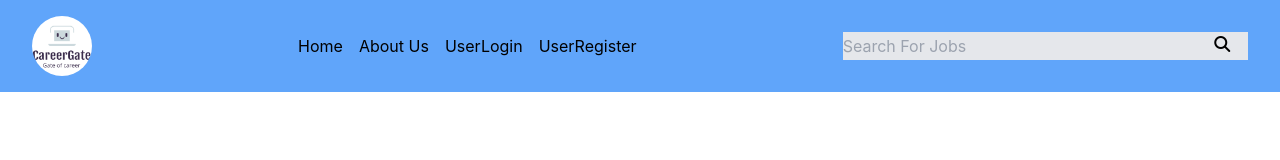
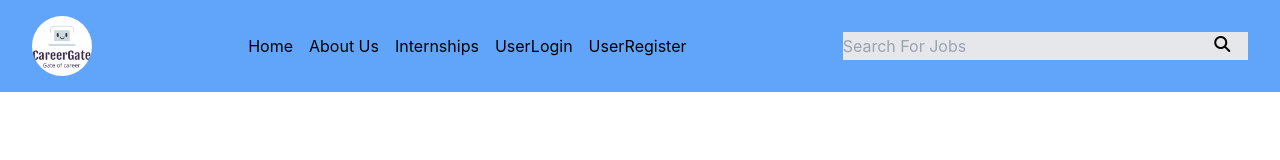
Before and after one commit to makwana-prateek23/JobSearch-Portal, a React (Create React App) app: page /about-us in a window 1280 px wide. Shown: the top 160 px of the page. Built offline with nearby package versions, Linux system fonts and the light colour scheme.

Commit message:
Created Newpage

```diff
--- a/src/App.css
+++ b/src/App.css
@@ -139,7 +139,7 @@ s .main-bnr {
 .FooterTopOtherPages {
   padding-top: 80px;
 }
-section {
+.Section {
   position: relative;
   z-index: 1;
 }
--- a/src/App.js
+++ b/src/App.js
@@ -1,6 +1,7 @@
 import "./App.css";
 
 import AboutUs from "./Pages/AboutUs";
+import InternShips from "./Pages/InternShips";
 import Jobs from "./Pages/Jobs";
 import Main from "./Pages/Main";
 import { createBrowserRouter, RouterProvider } from "react-router-dom";
@@ -23,6 +24,10 @@ function App() {
       path: "/jobs",
       element: <Jobs />,
     },
+    {
+      path: "/Internships",
+      element: <InternShips />,
+    },
   ]);
   return <RouterProvider router={router} />;
 }
--- /dev/null
+++ b/src/Pages/InternShips.js
@@ -0,0 +1,11 @@
+import React from "react";
+import Internship from "../components/Internship";
+function InternShips() {
+  return (
+    <div>
+      <Internship />
+    </div>
+  );
+}
+
+export default InternShips;
--- a/src/components/About1.js
+++ b/src/components/About1.js
@@ -4,7 +4,7 @@ function About1() {
   return (
     <div>
       {" "}
-      <section className="inner-content1 bg-gray-100 overflow-hidden">
+      <section className="inner-content1 bg-gray-100 Section overflow-hidden">
         <div className="  max-w-7xl sm:max-w-7xl mx-auto mx-auto px-4 sm:px-6 lg:px-4">
           <div className="flex lg:flex-nowrap sm:flex-wrap justify-center  items-center mb-7 justify-center">
             <div className="flex w-full lg-w-1/2 items-center mb-7">
--- a/src/components/NavBar.js
+++ b/src/components/NavBar.js
@@ -68,6 +68,11 @@ function NavBar() {
                   className={`text-${isScrolled ? "gray-200" : "black"}`}>
                   About Us
                 </Link>
+                <Link
+                  to={"/InternShips"}
+                  className={`text-${isScrolled ? "gray-200" : "black"}`}>
+                  Internships
+                </Link>
                 <p className={`text-${isScrolled ? "gray-200" : "black"}`}>
                   UserLogin
                 </p>
```
